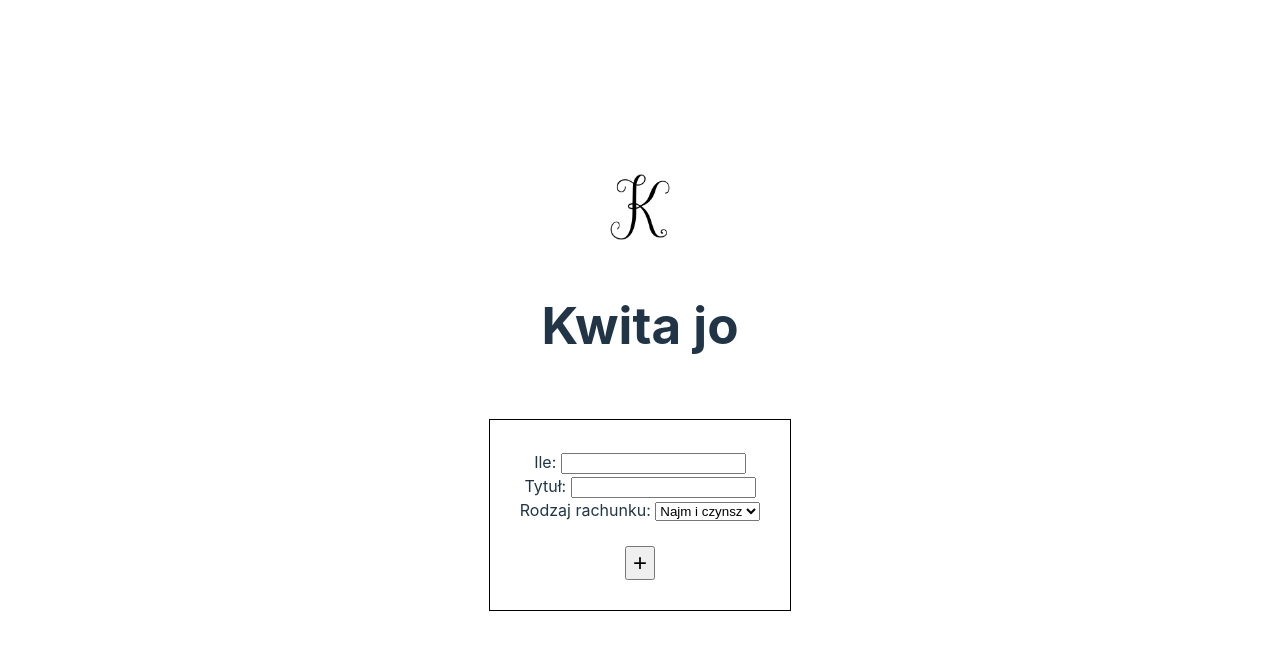
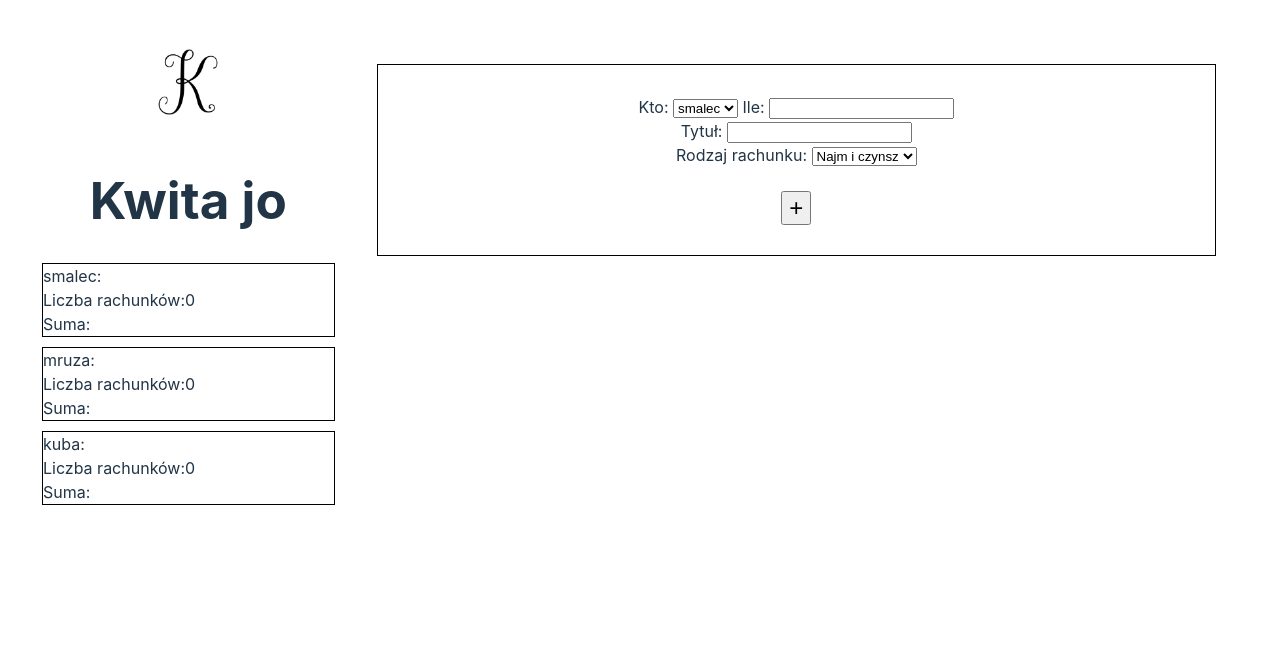
Before and after one commit to MrozonEldo/kwita, a Svelte app in the folder web/: page / in a window 1280 px wide. Shown: the top 650 px of the page. Built offline with nearby package versions, Linux system fonts and the light colour scheme.

Commit message:
zalążki

```diff
--- a/web/src/App.svelte
+++ b/web/src/App.svelte
@@ -1,27 +1,31 @@
 <script lang="ts">
-  import AddExpenseCard from './lib/AddExpenseCard.svelte'
+  import AddExpenseCard from './lib/AddExpenseCard.svelte';
   import ExpenseCard from './lib/ExpenseCard.svelte';
+  import UserList from './lib/UserList.svelte';
   import { expenses }  from './context';
 
 </script>
 
 <main>
-  <div>
+  <div class="left">
     <a href="https://github.com/k144/kwita" target="_blank">
       <img src="src/assets/k.png" alt="Kwita Logo" class="logo"/>
     </a>
+    <h1>Kwita jo</h1>
+    <div>
+      <UserList/>
+    </div>
   </div>
-  <h1>Kwita jo</h1>
+
+
 
   <div class="card">
     <AddExpenseCard/>
-  </div>
     {#each $expenses as expense}
       <ExpenseCard {expense}/>
     {/each}
-  <div>
+  </div>
 
-  </div>
 </main>
 
 <style>
@@ -32,4 +36,17 @@
   .logo:hover {
     filter: drop-shadow(0 0 2em #646cffaa);
   }
+
+  main{
+    display: flex;
+    justify-content: flex-start;
+  }
+  .left{
+    flex-grow:1;
+  }
+  .card{
+    flex-grow:4;
+    flex-direction: column;
+    justify-content: center;
+  }
 </style>
--- a/web/src/app.css
+++ b/web/src/app.css
@@ -26,8 +26,6 @@ a:hover {
 
 body {
   margin: 0;
-  display: flex;
-  place-items: center;
   min-width: 320px;
   min-height: 100vh;
 }
--- a/web/src/lib/AddExpenseCard.svelte
+++ b/web/src/lib/AddExpenseCard.svelte
@@ -7,13 +7,14 @@
     let amountDecimal: number;
     let title: string;
     let category: ExpenseCategory;
+    let payer = $user;
 
     function Add(){
         let newExpense: Expense = {
             id: crypto.randomUUID(),
             date: new Date(),
             amount: amountDecimal*100,
-            payer: $user,
+            payer: payer,
             title: title
         }
 
@@ -24,6 +25,12 @@
 
 <div class="box">
     <form on:submit|preventDefault={Add}>
+        Kto:
+        <select class="users" bind:value={payer} required>
+            {#each $users as u}
+                <option value={u}>{u.name}</option>
+            {/each}
+        </select>
         Ile:
         <input
             type="number"
--- /dev/null
+++ b/web/src/lib/UserList.svelte
@@ -0,0 +1,23 @@
+<script lang='ts'>
+    import {users} from '../context'
+    import { expenses } from '../context';
+
+</script>
+
+        {#each $users as u}
+            <div>
+                {u.name}:
+                <br>
+                Liczba rachunków:0
+                <br>
+                Suma:
+            </div>
+        {/each}
+
+<style>
+    div{
+        border:solid 1px black;
+        margin:10px;
+        text-align: left;
+    }
+</style>
```
Also changed, not shown: web/src/assets/svelte.svg (deleted).
